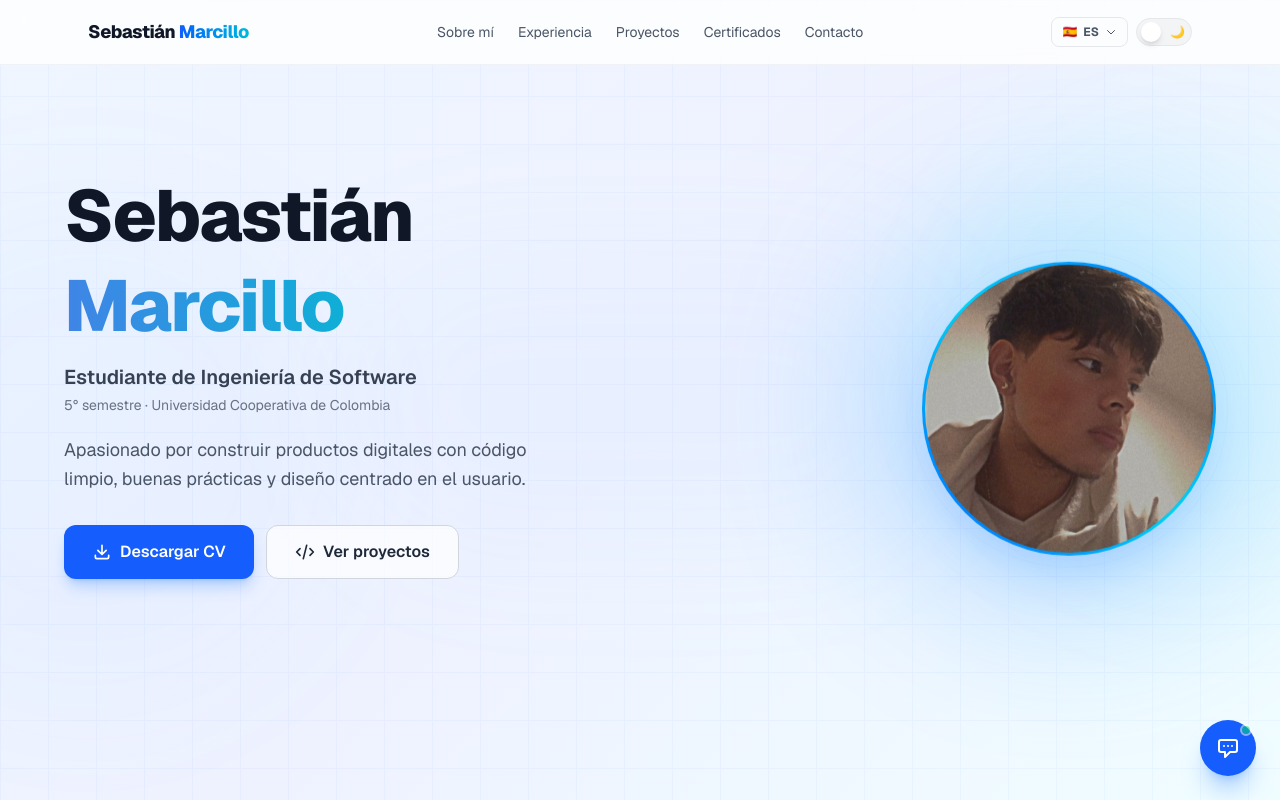
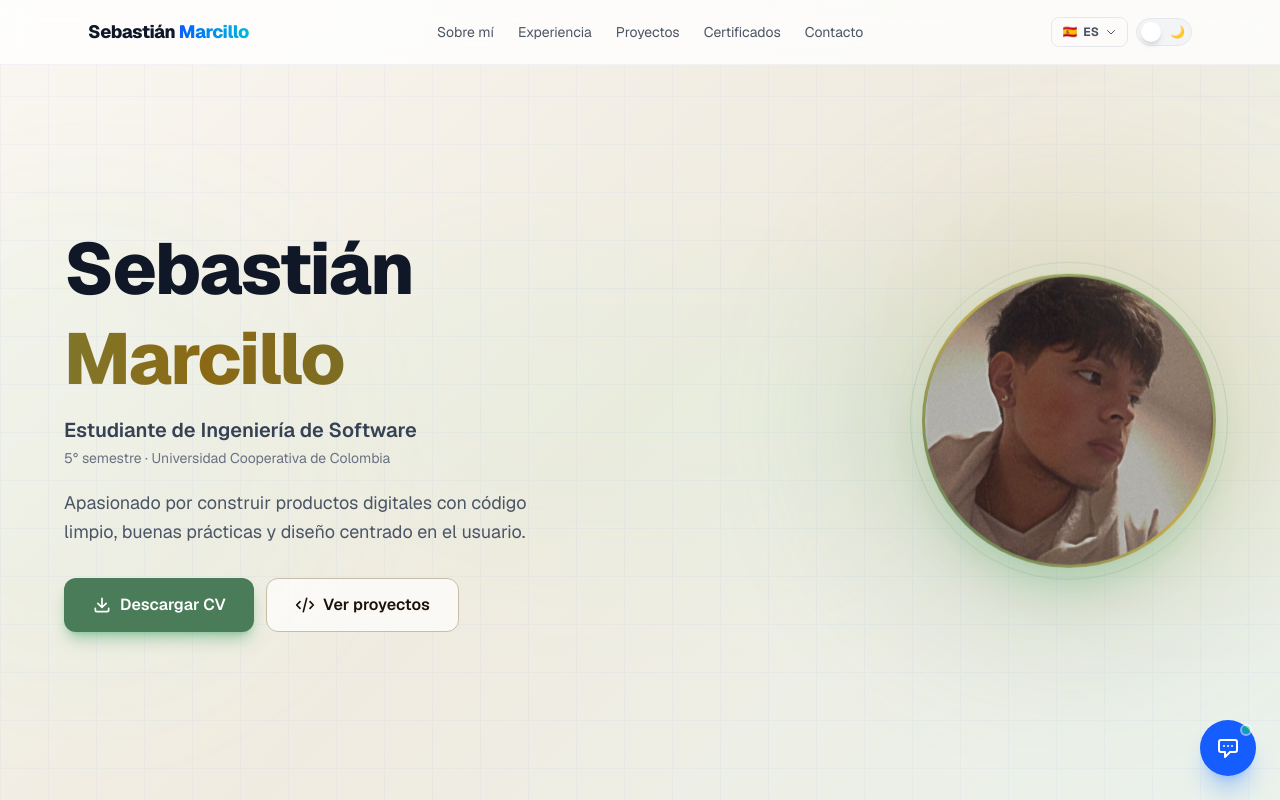
Before and after one commit to sebastiandavid98/portfolio-nextjs-sebastian, a Next.js app: page / in a window 1280 px wide. Shown: the top 800 px of the page. Built offline with nearby package versions, Linux system fonts and the light colour scheme.

Commit message:
feat: paleta café/verde metálico, quitar scroll muerto Hero, typewriter en Hobbies

```diff
--- a/app/globals.css
+++ b/app/globals.css
@@ -4,87 +4,73 @@
 
 /* ── Design tokens ─────────────────────────────────────────── */
 :root {
-  /* ── LIGHT MODE ── warm whites + vivid blue/indigo */
+  /* ── LIGHT MODE ── café crema + verde metálico */
+  --bg-base:      #FAF7F2;   /* crema cálido */
+  --bg-surface:   #FFFFFF;
+  --bg-muted:     #F5F0E8;   /* café muy claro */
+  --bg-subtle:    #EDE8DF;
+  --bg-overlay:   rgba(255,252,245,0.9);
 
-  /* Backgrounds — layered depth */
-  --bg-base:      #F0F4FF;   /* page bg: soft blue-tinted white */
-  --bg-surface:   #FFFFFF;   /* cards, panels */
-  --bg-muted:     #F8FAFF;   /* section alternates */
-  --bg-subtle:    #EEF2FF;   /* hover states, badges */
-  --bg-overlay:   rgba(255,255,255,0.85);
+  --text-primary:   #1C1208;  /* café oscuro */
+  --text-secondary: #3D2B1A;
+  --text-muted:     #7A6248;
+  --text-faint:     #B09A80;
 
-  /* Text */
-  --text-primary:   #0F172A;  /* headings */
-  --text-secondary: #1E3A5F;  /* body */
-  --text-muted:     #475569;  /* labels, captions */
-  --text-faint:     #94A3B8;  /* placeholders */
+  --brand-primary:   #4A7C59;  /* verde bosque metálico */
+  --brand-secondary: #2D5A3D;  /* verde oscuro */
+  --brand-accent:    #8B6914;  /* dorado café */
+  --brand-warm:      #C17F3A;  /* café dorado */
 
-  /* Brand */
-  --brand-primary:   #3B82F6;  /* blue-500 */
-  --brand-secondary: #6366F1;  /* indigo-500 */
-  --brand-accent:    #06B6D4;  /* cyan-500 */
-  --brand-warm:      #8B5CF6;  /* violet-500 */
+  --border-base:   #DDD5C5;
+  --border-muted:  #C8BCA8;
+  --border-strong: #A89070;
 
-  /* Borders */
-  --border-base:   #DBEAFE;   /* blue-tinted */
-  --border-muted:  #BFDBFE;
-  --border-strong: #93C5FD;
+  --gradient-hero:    linear-gradient(135deg, #FAF7F2 0%, #F0EBE0 50%, #EAF2EC 100%);
+  --gradient-section: linear-gradient(180deg, #F5F0E8 0%, #FFFFFF 100%);
+  --gradient-card:    linear-gradient(135deg, #FFFFFF 0%, #FAF7F2 100%);
+  --gradient-brand:   linear-gradient(135deg, #4A7C59, #2D5A3D);
+  --gradient-accent:  linear-gradient(135deg, #8B6914, #C17F3A);
 
-  /* Gradients */
-  --gradient-hero:    linear-gradient(135deg, #EFF6FF 0%, #EEF2FF 50%, #F0FDFF 100%);
-  --gradient-section: linear-gradient(180deg, #F8FAFF 0%, #FFFFFF 100%);
-  --gradient-card:    linear-gradient(135deg, #FFFFFF 0%, #F8FAFF 100%);
-  --gradient-brand:   linear-gradient(135deg, #3B82F6, #6366F1);
-  --gradient-accent:  linear-gradient(135deg, #06B6D4, #3B82F6);
-
-  /* Shadows — colored for depth */
-  --shadow-sm:    0 1px 3px 0 rgb(59 130 246 / 0.08);
-  --shadow-md:    0 4px 12px -2px rgb(59 130 246 / 0.12);
-  --shadow-lg:    0 10px 24px -4px rgb(59 130 246 / 0.15);
-  --shadow-xl:    0 20px 40px -8px rgb(59 130 246 / 0.18);
-  --shadow-brand: 0 8px 24px -4px rgb(59 130 246 / 0.35);
+  --shadow-sm:    0 1px 3px 0 rgb(74 124 89 / 0.08);
+  --shadow-md:    0 4px 12px -2px rgb(74 124 89 / 0.12);
+  --shadow-lg:    0 10px 24px -4px rgb(74 124 89 / 0.15);
+  --shadow-xl:    0 20px 40px -8px rgb(74 124 89 / 0.18);
+  --shadow-brand: 0 8px 24px -4px rgb(74 124 89 / 0.35);
 }
 
 .dark {
-  /* ── DARK MODE ── deep navy + electric accents */
+  /* ── DARK MODE ── café oscuro + verde metálico brillante */
+  --bg-base:      #0E0A06;   /* café negro */
+  --bg-surface:   #1A1208;   /* café muy oscuro */
+  --bg-muted:     #120D07;
+  --bg-subtle:    #221808;
+  --bg-overlay:   rgba(14,10,6,0.92);
 
-  /* Backgrounds */
-  --bg-base:      #060D1F;   /* deepest navy */
-  --bg-surface:   #0F1E3A;   /* cards */
-  --bg-muted:     #0A1628;   /* section alternates */
-  --bg-subtle:    #162040;   /* hover, badges */
-  --bg-overlay:   rgba(6,13,31,0.9);
+  --text-primary:   #F5EDD8;  /* crema cálido */
+  --text-secondary: #D4C4A0;
+  --text-muted:     #8A7A60;
+  --text-faint:     #4A3C28;
 
-  /* Text */
-  --text-primary:   #F0F6FF;  /* near white with blue tint */
-  --text-secondary: #CBD5E1;
-  --text-muted:     #7A90B0;
-  --text-faint:     #3D5070;
+  --brand-primary:   #5D9E72;  /* verde metálico brillante */
+  --brand-secondary: #3D7A52;
+  --brand-accent:    #C4A84A;  /* dorado metálico */
+  --brand-warm:      #D4924A;
 
-  /* Brand — brighter for dark bg */
-  --brand-primary:   #60A5FA;  /* blue-400 */
-  --brand-secondary: #818CF8;  /* indigo-400 */
-  --brand-accent:    #22D3EE;  /* cyan-400 */
-  --brand-warm:      #A78BFA;  /* violet-400 */
+  --border-base:   #2A1E0E;
+  --border-muted:  #3A2A14;
+  --border-strong: #5A4020;
 
-  /* Borders */
-  --border-base:   #1A2E50;
-  --border-muted:  #1E3A5F;
-  --border-strong: #2D5080;
+  --gradient-hero:    linear-gradient(135deg, #0E0A06 0%, #120D07 50%, #0A120A 100%);
+  --gradient-section: linear-gradient(180deg, #120D07 0%, #0E0A06 100%);
+  --gradient-card:    linear-gradient(135deg, #1A1208 0%, #120D07 100%);
+  --gradient-brand:   linear-gradient(135deg, #5D9E72, #3D7A52);
+  --gradient-accent:  linear-gradient(135deg, #C4A84A, #D4924A);
 
-  /* Gradients */
-  --gradient-hero:    linear-gradient(135deg, #060D1F 0%, #0A1628 50%, #060D1F 100%);
-  --gradient-section: linear-gradient(180deg, #0A1628 0%, #060D1F 100%);
-  --gradient-card:    linear-gradient(135deg, #0F1E3A 0%, #0A1628 100%);
-  --gradient-brand:   linear-gradient(135deg, #3B82F6, #6366F1);
-  --gradient-accent:  linear-gradient(135deg, #06B6D4, #3B82F6);
-
-  /* Shadows */
-  --shadow-sm:    0 1px 3px 0 rgb(0 0 0 / 0.4);
-  --shadow-md:    0 4px 12px -2px rgb(0 0 0 / 0.5);
-  --shadow-lg:    0 10px 24px -4px rgb(0 0 0 / 0.6);
-  --shadow-xl:    0 20px 40px -8px rgb(0 0 0 / 0.7);
-  --shadow-brand: 0 8px 24px -4px rgb(96 165 250 / 0.25);
+  --shadow-sm:    0 1px 3px 0 rgb(0 0 0 / 0.5);
+  --shadow-md:    0 4px 12px -2px rgb(0 0 0 / 0.6);
+  --shadow-lg:    0 10px 24px -4px rgb(0 0 0 / 0.7);
+  --shadow-xl:    0 20px 40px -8px rgb(0 0 0 / 0.8);
+  --shadow-brand: 0 8px 24px -4px rgb(93 158 114 / 0.25);
 }
 
 /* ── Base styles ───────────────────────────────────────────── */
@@ -155,14 +141,14 @@ body {
 .delay-600 { animation-delay: 0.6s; }
 .delay-700 { animation-delay: 0.7s; }
 
-/* Shimmer text */
+/* Shimmer text — verde/dorado metálico */
 .text-shimmer {
-  background: linear-gradient(90deg, #3b82f6, #6366f1, #06b6d4, #3b82f6);
-  background-size: 200% auto;
+  background: linear-gradient(90deg, #4A7C59, #C4A84A, #5D9E72, #8B6914, #4A7C59);
+  background-size: 300% auto;
   -webkit-background-clip: text;
   background-clip: text;
   -webkit-text-fill-color: transparent;
-  animation: shimmer 4s linear infinite;
+  animation: shimmer 5s linear infinite;
 }
 
 /* Animated gradient background */
@@ -197,3 +183,18 @@ body {
 ::-webkit-scrollbar-track { background: transparent; }
 ::-webkit-scrollbar-thumb { background: var(--border-muted); border-radius: 99px; }
 ::-webkit-scrollbar-thumb:hover { background: var(--border-strong); }
+
+/* Typewriter cursor */
+@keyframes blink {
+  0%, 100% { opacity: 1; }
+  50%       { opacity: 0; }
+}
+.cursor-blink {
+  display: inline-block;
+  width: 3px;
+  height: 1em;
+  background: currentColor;
+  margin-left: 2px;
+  vertical-align: text-bottom;
+  animation: blink 1s step-end infinite;
+}
--- a/app/sections/Hero.tsx
+++ b/app/sections/Hero.tsx
@@ -8,7 +8,7 @@ export default function Hero() {
   const { t } = useLang();
 
   return (
-    <section className="relative min-h-screen flex items-center justify-center px-6 pt-20 pb-12 overflow-hidden">
+    <section className="relative min-h-screen flex items-center justify-center px-6 pt-20 pb-6 overflow-hidden">
 
       {/* ── Gradient background ── */}
       <div className="absolute inset-0 -z-10" style={{ background: "var(--gradient-hero)" }} />
@@ -23,9 +23,9 @@ export default function Hero() {
       />
 
       {/* Animated blobs */}
-      <div className="animate-pulse-glow absolute top-1/4 -left-40 w-[500px] h-[500px] bg-blue-400/15 dark:bg-blue-500/15 rounded-full blur-3xl pointer-events-none" />
-      <div className="animate-pulse-glow delay-300 absolute bottom-1/4 -right-40 w-[500px] h-[500px] bg-cyan-400/15 dark:bg-cyan-500/15 rounded-full blur-3xl pointer-events-none" />
-      <div className="absolute top-1/2 left-1/2 -translate-x-1/2 -translate-y-1/2 w-[600px] h-[300px] bg-blue-300/5 dark:bg-blue-400/5 rounded-full blur-3xl pointer-events-none" />
+      <div className="animate-pulse-glow absolute top-1/4 -left-40 w-[500px] h-[500px] bg-green-400/10 dark:bg-green-500/10 rounded-full blur-3xl pointer-events-none" />
+      <div className="animate-pulse-glow delay-300 absolute bottom-1/4 -right-40 w-[500px] h-[500px] bg-amber-400/10 dark:bg-amber-500/8 rounded-full blur-3xl pointer-events-none" />
+      <div className="absolute top-1/2 left-1/2 -translate-x-1/2 -translate-y-1/2 w-[600px] h-[300px] bg-green-300/5 dark:bg-green-400/5 rounded-full blur-3xl pointer-events-none" />
 
       <div className="relative max-w-6xl w-full mx-auto flex flex-col-reverse md:flex-row items-center gap-10 md:gap-16">
 
@@ -58,7 +58,7 @@ export default function Hero() {
             <a
               href={SITE.cv}
               download
-              className="group relative inline-flex items-center justify-center gap-2 bg-blue-600 text-white font-semibold px-7 py-3.5 rounded-xl overflow-hidden transition-all duration-300 shadow-lg shadow-blue-500/30 hover:shadow-blue-500/50 hover:-translate-y-1 active:scale-95"
+              className="group relative inline-flex items-center justify-center gap-2 bg-[#4A7C59] dark:bg-[#5D9E72] text-white font-semibold px-7 py-3.5 rounded-xl overflow-hidden transition-all duration-300 shadow-lg shadow-green-700/30 hover:shadow-green-600/50 hover:-translate-y-1 active:scale-95"
             >
               <span className="absolute inset-0 bg-gradient-to-r from-transparent via-white/20 to-transparent -translate-x-full group-hover:translate-x-full transition-transform duration-700 ease-in-out" />
               <DownloadIcon className="w-5 h-5 transition-transform duration-300 group-hover:-translate-y-0.5" />
@@ -66,35 +66,27 @@ export default function Hero() {
             </a>
             <a
               href="#projects"
-              className="group inline-flex items-center justify-center gap-2 bg-white/70 dark:bg-slate-800/70 backdrop-blur-sm text-gray-800 dark:text-slate-200 font-semibold px-7 py-3.5 rounded-xl border border-gray-300 dark:border-slate-600 hover:border-blue-400 dark:hover:border-blue-500 hover:text-blue-600 dark:hover:text-blue-400 transition-all duration-300 hover:-translate-y-1 active:scale-95 hover:shadow-lg hover:shadow-blue-500/10"
+              className="group inline-flex items-center justify-center gap-2 bg-white/70 dark:bg-[#1A1208]/70 backdrop-blur-sm text-[#1C1208] dark:text-[#F5EDD8] font-semibold px-7 py-3.5 rounded-xl border border-[#C8BCA8] dark:border-[#3A2A14] hover:border-[#4A7C59] dark:hover:border-[#5D9E72] hover:text-[#4A7C59] dark:hover:text-[#5D9E72] transition-all duration-300 hover:-translate-y-1 active:scale-95 hover:shadow-lg hover:shadow-green-700/10"
             >
               <CodeIcon className="w-5 h-5 transition-transform duration-300 group-hover:rotate-6" />
               {t.hero.viewProjects}
             </a>
           </div>
 
-          {/* Scroll indicator */}
-          <div className="animate-fade-up delay-700 hidden md:flex items-center gap-3 mt-12">
-            <div className="flex flex-col items-center gap-1">
-              <span className="w-px h-6 bg-gradient-to-b from-transparent to-gray-400 dark:to-slate-600" />
-              <span className="w-1.5 h-1.5 rounded-full bg-blue-500 animate-bounce" />
-            </div>
-            <span className="text-gray-400 dark:text-slate-600 text-xs tracking-widest uppercase">scroll</span>
-          </div>
         </div>
 
         {/* ── Profile image ── */}
         <div className="animate-scale-in delay-200 animate-float flex-shrink-0 flex justify-center">
           <div className="relative">
             {/* Outer glow */}
-            <div className="absolute inset-0 rounded-full bg-gradient-to-tr from-blue-600 to-cyan-400 blur-3xl opacity-25 dark:opacity-30 scale-125 animate-pulse-glow" />
+            <div className="absolute inset-0 rounded-full bg-gradient-to-tr from-[#4A7C59] to-[#C4A84A] blur-3xl opacity-25 dark:opacity-30 scale-125 animate-pulse-glow" />
 
             {/* Decorative ring */}
-            <div className="absolute -inset-3 rounded-full border border-blue-200/50 dark:border-blue-500/20 animate-pulse" />
+            <div className="absolute -inset-3 rounded-full border border-[#4A7C59]/30 dark:border-[#5D9E72]/20 animate-pulse" />
 
             {/* Gradient border */}
-            <div className="relative p-[3px] rounded-full bg-gradient-to-tr from-blue-600 via-cyan-400 to-blue-600 shadow-2xl shadow-blue-500/25">
-              <div className="rounded-full overflow-hidden w-52 h-52 sm:w-64 sm:h-64 md:w-72 md:h-72 bg-gradient-to-br from-blue-600 to-cyan-500 relative">
+            <div className="relative p-[3px] rounded-full bg-gradient-to-tr from-[#4A7C59] via-[#C4A84A] to-[#5D9E72] shadow-2xl shadow-green-700/25">
+              <div className="rounded-full overflow-hidden w-52 h-52 sm:w-64 sm:h-64 md:w-72 md:h-72 bg-gradient-to-br from-[#4A7C59] to-[#C4A84A] relative">
                 <Image
                   src="/images/profile.jpg"
                   alt="Foto de perfil de Sebastián Marcillo"
--- a/app/sections/Hobbies.tsx
+++ b/app/sections/Hobbies.tsx
@@ -1,92 +1,78 @@
 "use client";
+import { useState, useEffect } from "react";
 
 const hobbies = [
-  {
-    label: "Voleibol",
-    emoji: "🏐",
-    color: "from-yellow-400 to-orange-400",
-    bg: "hover:bg-yellow-50 dark:hover:bg-yellow-500/10",
-    border: "hover:border-yellow-400/60 dark:hover:border-yellow-500/40",
-    shadow: "hover:shadow-yellow-400/20",
-    desc: "Deporte en equipo",
-  },
-  {
-    label: "Ping Pong",
-    emoji: "🏓",
-    color: "from-blue-400 to-cyan-400",
-    bg: "hover:bg-blue-50 dark:hover:bg-blue-500/10",
-    border: "hover:border-blue-400/60 dark:hover:border-blue-500/40",
-    shadow: "hover:shadow-blue-400/20",
-    desc: "Reflejos y precisión",
-  },
-  {
-    label: "Música",
-    emoji: "🎵",
-    color: "from-purple-400 to-pink-400",
-    bg: "hover:bg-purple-50 dark:hover:bg-purple-500/10",
-    border: "hover:border-purple-400/60 dark:hover:border-purple-500/40",
-    shadow: "hover:shadow-purple-400/20",
-    desc: "Escuchar y sentir",
-  },
-  {
-    label: "Tocar instrumentos",
-    emoji: "🎸",
-    color: "from-rose-400 to-red-400",
-    bg: "hover:bg-rose-50 dark:hover:bg-rose-500/10",
-    border: "hover:border-rose-400/60 dark:hover:border-rose-500/40",
-    shadow: "hover:shadow-rose-400/20",
-    desc: "Expresión musical",
-  },
-  {
-    label: "Fútbol",
-    emoji: "⚽",
-    color: "from-green-400 to-emerald-400",
-    bg: "hover:bg-green-50 dark:hover:bg-green-500/10",
-    border: "hover:border-green-400/60 dark:hover:border-green-500/40",
-    shadow: "hover:shadow-green-400/20",
-    desc: "Pasión y trabajo en equipo",
-  },
-  {
-    label: "Dibujar",
-    emoji: "✏️",
-    color: "from-amber-400 to-yellow-400",
-    bg: "hover:bg-amber-50 dark:hover:bg-amber-500/10",
-    border: "hover:border-amber-400/60 dark:hover:border-amber-500/40",
-    shadow: "hover:shadow-amber-400/20",
-    desc: "Creatividad visual",
-  },
-  {
-    label: "Crear páginas web",
-    emoji: "💻",
-    color: "from-blue-500 to-indigo-500",
-    bg: "hover:bg-indigo-50 dark:hover:bg-indigo-500/10",
-    border: "hover:border-indigo-400/60 dark:hover:border-indigo-500/40",
-    shadow: "hover:shadow-indigo-400/20",
-    desc: "Diseño y desarrollo",
-  },
+  { label: "Voleibol",          emoji: "🏐", color: "from-amber-500 to-orange-500",   shadow: "hover:shadow-amber-500/25",  desc: "Deporte en equipo" },
+  { label: "Ping Pong",         emoji: "🏓", color: "from-emerald-500 to-green-600",  shadow: "hover:shadow-emerald-500/25", desc: "Reflejos y precisión" },
+  { label: "Música",            emoji: "🎵", color: "from-violet-500 to-purple-600",  shadow: "hover:shadow-violet-500/25",  desc: "Escuchar y sentir" },
+  { label: "Tocar instrumentos",emoji: "🎸", color: "from-rose-500 to-red-600",       shadow: "hover:shadow-rose-500/25",    desc: "Expresión musical" },
+  { label: "Fútbol",            emoji: "⚽", color: "from-green-500 to-emerald-700",  shadow: "hover:shadow-green-600/25",   desc: "Pasión y equipo" },
+  { label: "Dibujar",           emoji: "✏️", color: "from-yellow-500 to-amber-600",   shadow: "hover:shadow-yellow-500/25",  desc: "Creatividad visual" },
+  { label: "Crear páginas web", emoji: "💻", color: "from-[#4A7C59] to-[#2D5A3D]",   shadow: "hover:shadow-green-700/25",   desc: "Diseño y desarrollo" },
 ];
+
+const words = ["código", "pantalla", "teclado", "trabajo", "IDE"];
+
+function TypewriterWord() {
+  const [index, setIndex]   = useState(0);
+  const [text, setText]     = useState("");
+  const [deleting, setDeleting] = useState(false);
+
+  useEffect(() => {
+    const current = words[index];
+    const speed   = deleting ? 60 : 100;
+
+    const timeout = setTimeout(() => {
+      if (!deleting) {
+        setText(current.slice(0, text.length + 1));
+        if (text.length + 1 === current.length) {
+          setTimeout(() => setDeleting(true), 1400);
+        }
+      } else {
+        setText(current.slice(0, text.length - 1));
+        if (text.length - 1 === 0) {
+          setDeleting(false);
+          setIndex((i) => (i + 1) % words.length);
+        }
+      }
+    }, speed);
+
+    return () => clearTimeout(timeout);
+  }, [text, deleting, index]);
+
+  return (
+    <span className="inline-flex items-baseline">
+      <span className="text-transparent bg-clip-text bg-gradient-to-r from-[#4A7C59] to-[#C4A84A] dark:from-[#5D9E72] dark:to-[#C4A84A]">
+        {text}
+      </span>
+      <span className="cursor-blink text-[#4A7C59] dark:text-[#5D9E72]" />
+    </span>
+  );
+}
 
 export default function Hobbies() {
   return (
-    <section id="hobbies" className="relative bg-white dark:bg-slate-950 py-20 px-6 overflow-hidden">
-      <div className="absolute bottom-0 right-0 w-72 h-72 bg-purple-50 dark:bg-purple-500/5 rounded-full blur-3xl pointer-events-none" />
+    <section id="hobbies" className="relative py-16 px-6 overflow-hidden"
+      style={{ background: "var(--gradient-section)" }}>
+      <div className="absolute bottom-0 right-0 w-72 h-72 bg-[#4A7C59]/5 dark:bg-[#5D9E72]/5 rounded-full blur-3xl pointer-events-none" />
+      <div className="absolute top-0 left-0 w-56 h-56 bg-[#C4A84A]/5 dark:bg-[#C4A84A]/5 rounded-full blur-3xl pointer-events-none" />
 
       <div className="relative max-w-6xl mx-auto">
 
         {/* Header */}
         <div className="animate-slide-right flex items-center gap-3 mb-3">
-          <span className="h-px w-8 bg-blue-600" />
-          <span className="text-blue-600 dark:text-blue-400 text-sm font-semibold tracking-widest uppercase">
+          <span className="h-px w-8 bg-[#4A7C59] dark:bg-[#5D9E72]" />
+          <span className="text-[#4A7C59] dark:text-[#5D9E72] text-sm font-semibold tracking-widest uppercase">
             Pasatiempos
           </span>
         </div>
-        <h2 className="animate-fade-up text-4xl sm:text-5xl font-extrabold text-gray-900 dark:text-white leading-tight mb-3">
+
+        {/* Interactive title */}
+        <h2 className="animate-fade-up text-4xl sm:text-5xl font-extrabold text-[#1C1208] dark:text-[#F5EDD8] leading-tight mb-2">
           Fuera del{" "}
-          <span className="text-transparent bg-clip-text bg-gradient-to-r from-blue-600 to-cyan-500">
-            código
-          </span>
+          <TypewriterWord />
         </h2>
-        <p className="animate-fade-up delay-100 text-gray-500 dark:text-slate-400 text-base mb-12 max-w-xl">
+        <p className="animate-fade-up delay-100 text-[#7A6248] dark:text-[#8A7A60] text-base mb-10 max-w-xl">
           Lo que me apasiona cuando no estoy programando.
         </p>
 
@@ -96,7 +82,7 @@ export default function Hobbies() {
             <div
               key={h.label}
               style={{ animationDelay: `${0.07 * i}s` }}
-              className={`animate-fade-up group flex flex-col items-center gap-3 bg-gray-50 dark:bg-slate-800/50 border border-gray-200 dark:border-slate-700/50 ${h.border} ${h.bg} rounded-2xl p-6 cursor-default transition-all duration-300 hover:scale-105 hover:-translate-y-1 hover:shadow-xl ${h.shadow}`}
+              className={`animate-fade-up group flex flex-col items-center gap-3 bg-white dark:bg-[#1A1208] border border-[#DDD5C5] dark:border-[#2A1E0E] hover:border-[#4A7C59]/60 dark:hover:border-[#5D9E72]/40 rounded-2xl p-6 cursor-default transition-all duration-300 hover:scale-105 hover:-translate-y-1 hover:shadow-xl ${h.shadow}`}
             >
               {/* Icon */}
               <div className={`w-16 h-16 rounded-2xl bg-gradient-to-br ${h.color} flex items-center justify-center text-3xl shadow-md group-hover:shadow-lg group-hover:scale-110 transition-all duration-300`}>
@@ -104,12 +90,12 @@ export default function Hobbies() {
               </div>
 
               {/* Label */}
-              <span className="text-gray-800 dark:text-slate-200 text-sm font-bold text-center leading-tight group-hover:text-blue-600 dark:group-hover:text-blue-400 transition-colors duration-200">
+              <span className="text-[#1C1208] dark:text-[#F5EDD8] text-sm font-bold text-center leading-tight group-hover:text-[#4A7C59] dark:group-hover:text-[#5D9E72] transition-colors duration-200">
                 {h.label}
               </span>
 
               {/* Description */}
-              <span className="text-gray-400 dark:text-slate-500 text-xs text-center leading-tight">
+              <span className="text-[#7A6248] dark:text-[#8A7A60] text-xs text-center leading-tight">
                 {h.desc}
               </span>
             </div>
```
